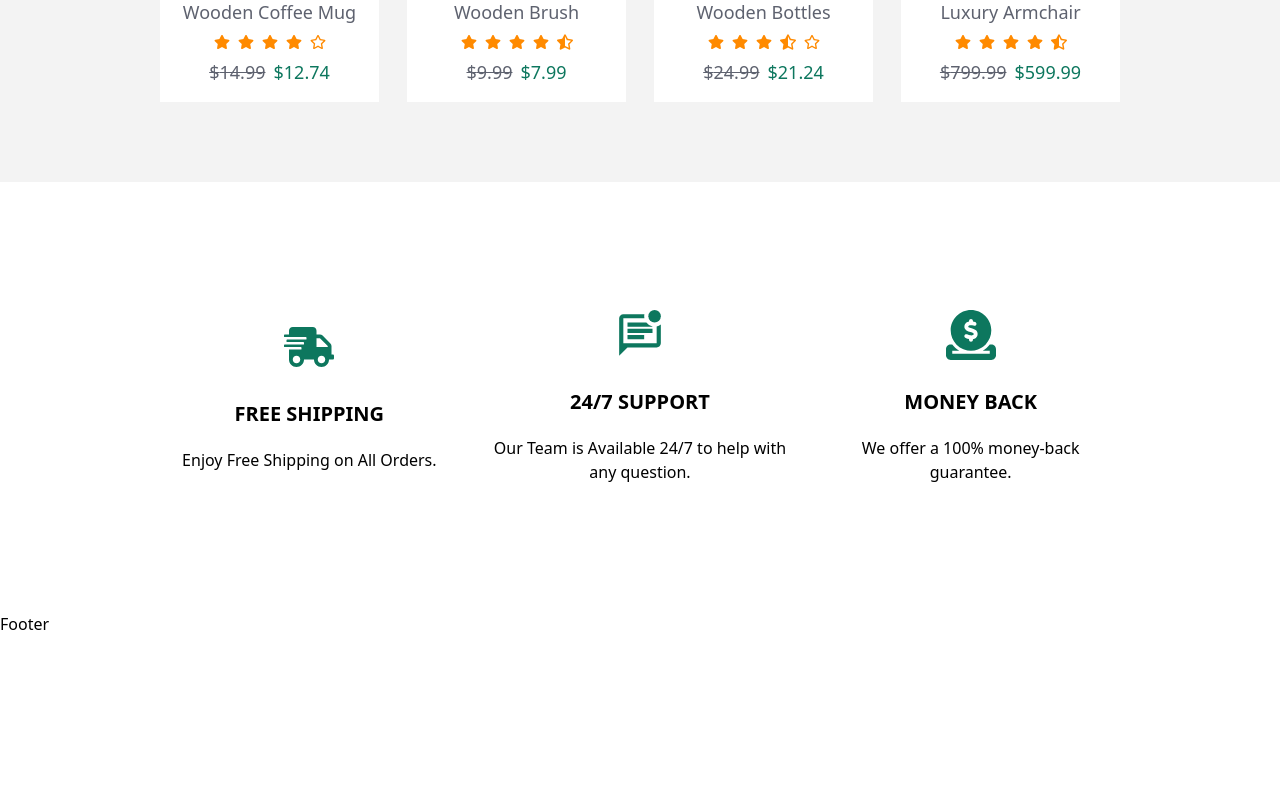
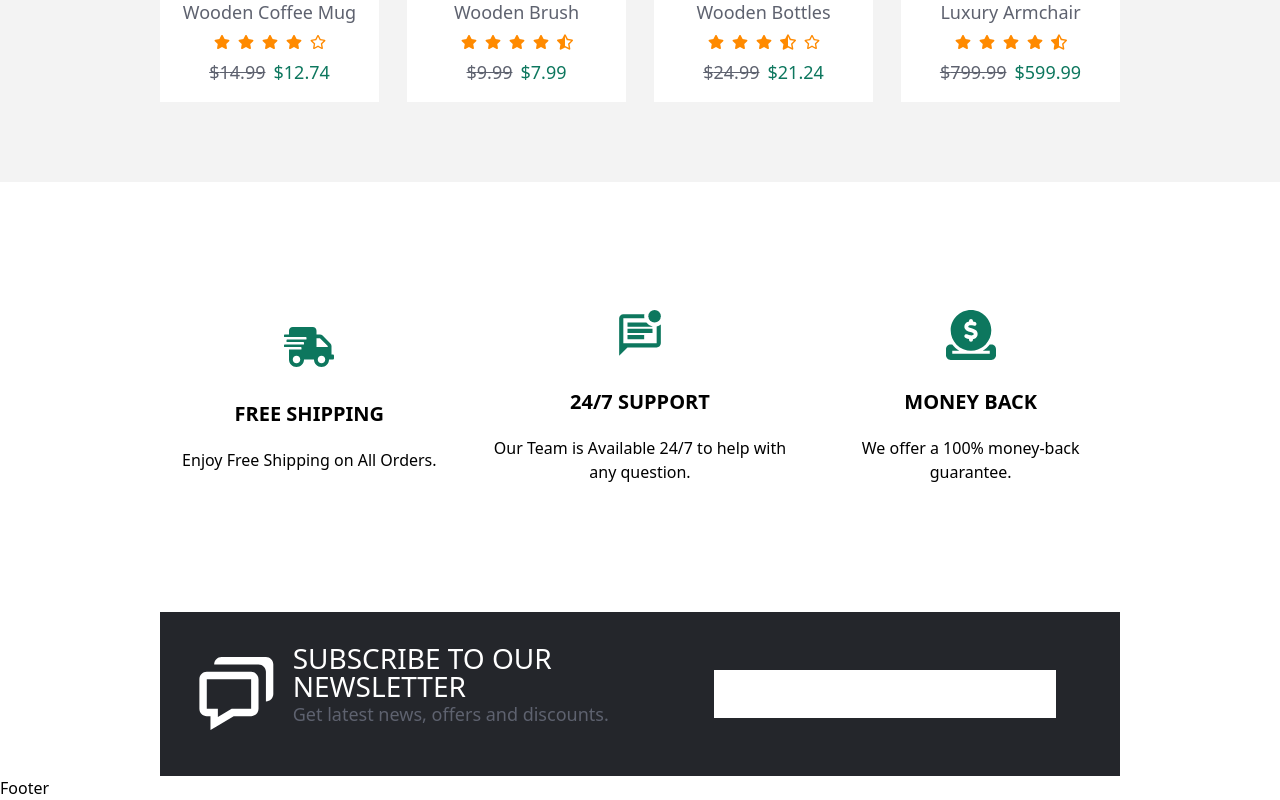
Before and after one commit to gabriellamsa/ecommerce-website, a React (Vite) app: page / in a window 1280 px wide. Shown: the part 2554-3354 px from the top of the page. Before the commit the page ends 3190 px from the top, so only its background shows below. Built offline with nearby package versions, Linux system fonts and the light colour scheme.

Commit message:
feat: enhanced ShippingInfo component with newsletter subscription section

```diff
--- a/src/components/product/ShippingInfo.jsx
+++ b/src/components/product/ShippingInfo.jsx
@@ -1,6 +1,8 @@
+import { BiChat } from "react-icons/bi";
 import { FaShippingFast } from "react-icons/fa";
 import { FaCircleDollarToSlot } from "react-icons/fa6";
 import { MdOutlineMarkUnreadChatAlt } from "react-icons/md";
+import { Title, BodyOne } from "../common/CustomComponents";
 
 const additionalInfo = [
   {
@@ -39,6 +41,22 @@ export const ShippingInfo = () => {
             </div>
           ))}
         </div>
+        <div className="box bg-primary p-8 flex flex-col lg:flex-row items-center justify-between">
+          <div className="left flex items-center gap-3">
+            <BiChat size={100} color="white" />
+            <div>
+              <Title className="text-white leading-none" level={3}>
+                SUBSCRIBE TO OUR NEWSLETTER
+              </Title>
+              <BodyOne className="text-gray-300">
+                Get latest news, offers and discounts.
+              </BodyOne>
+            </div>
+          </div>
+          <div className="left w-full p-5 px-8 lg:w-1/2">
+            <input type="text" className="outline-none w-full p-3" />
+          </div>
+        </div>
       </section>
     </>
   );
```
